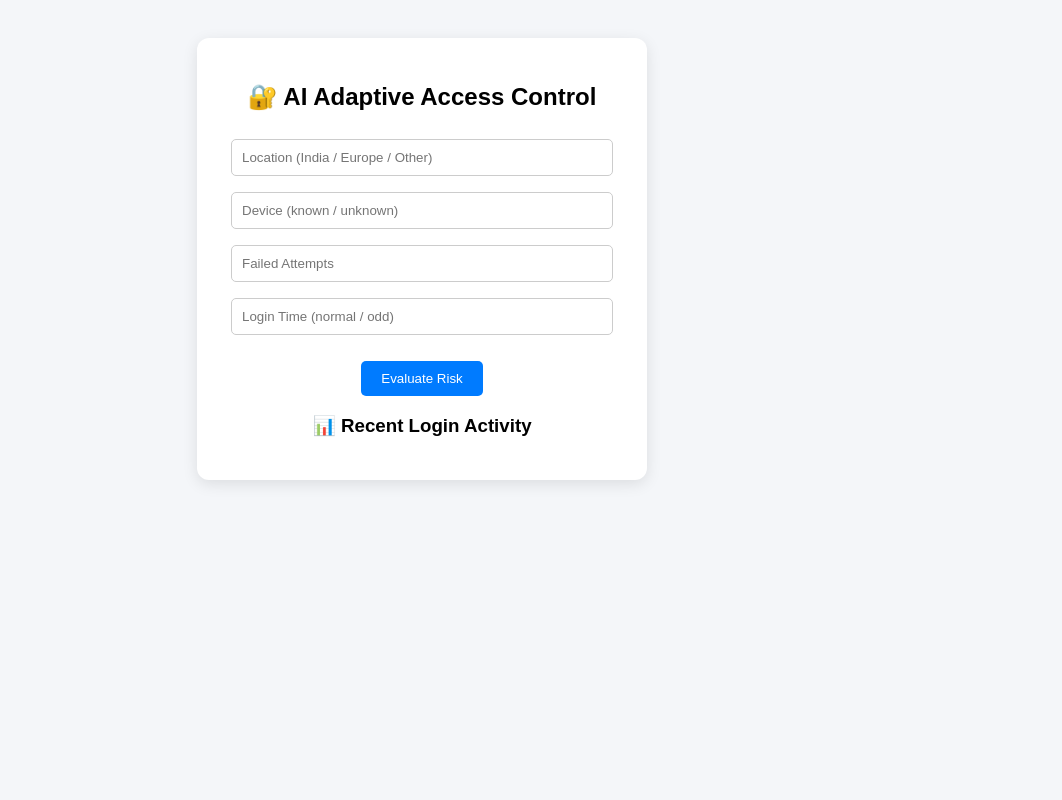
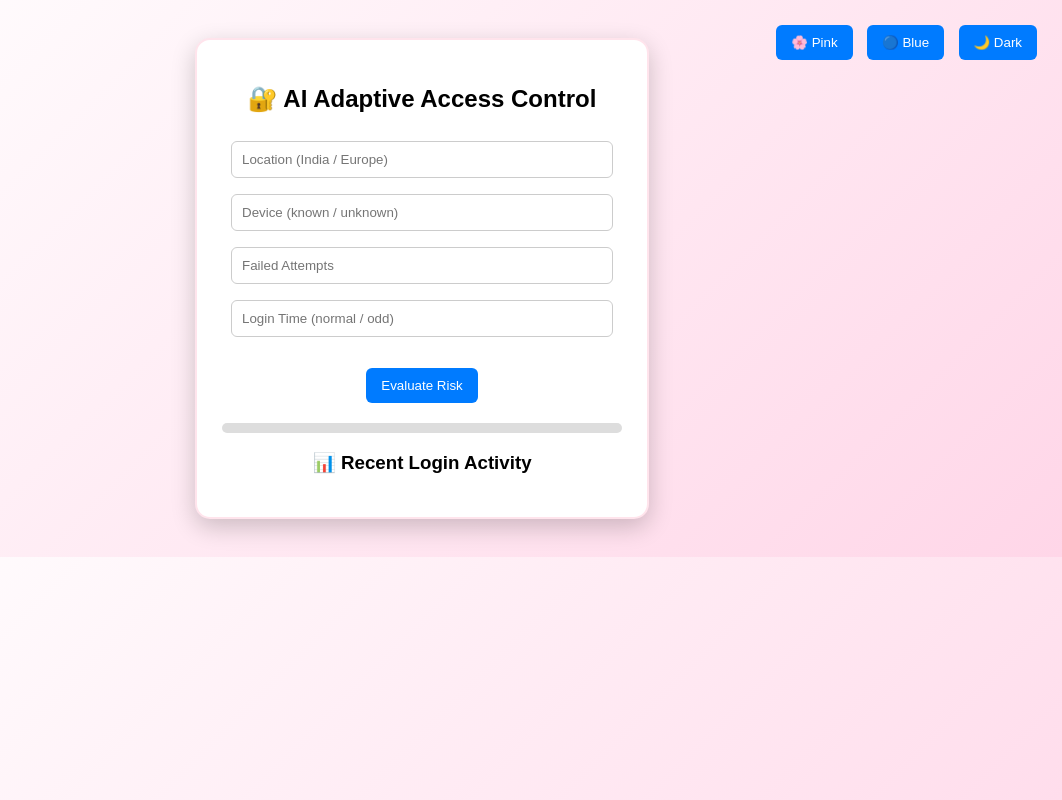
Before and after one commit to sathvikabramhani1/ai_identity_risk_app, a Flask app: page / in a window 1280 px wide. Shown: the whole page, without its empty margins (218-1280 px from the left). Run offline with Flask 3, Linux system fonts and the light colour scheme.

Commit message:
Background change

```diff
--- a/app.py
+++ b/app.py
@@ -2,7 +2,6 @@ from flask import Flask, request, jsonify, render_template
 
 app = Flask(__name__)
 
-# Store last login attempts
 history = []
 
 def calculate_risk(data):
--- a/templates/index.html
+++ b/templates/index.html
@@ -6,34 +6,52 @@
     <style>
         body {
             font-family: Arial;
-            background: #f4f6f9;
+            background: linear-gradient(135deg, #ffffff, #ffd6e8);
             text-align: center;
             padding: 30px;
+            color: black;
+            transition: 0.4s;
+        }
+
+        .pink {
+            background: linear-gradient(135deg, #fff0f5, #ffc0cb);
+        }
+
+        .blue {
+            background: linear-gradient(135deg, #1e3c72, #2a5298);
+            color: white;
+        }
+
+        .dark {
+            background: #121212;
+            color: white;
         }
 
         .card {
             background: white;
             padding: 25px;
-            border-radius: 12px;
+            border-radius: 15px;
             width: 400px;
             margin: auto;
-            box-shadow: 0 4px 15px rgba(0,0,0,0.1);
+            box-shadow: 0 8px 25px rgba(0,0,0,0.2);
+            border: 2px solid #ffe4ec;
         }
 
         input {
             width: 90%;
             padding: 10px;
             margin: 8px 0;
-            border-radius: 5px;
+            border-radius: 6px;
             border: 1px solid #ccc;
         }
 
         button {
-            padding: 10px 20px;
+            padding: 10px 15px;
+            margin: 5px;
             background: #007bff;
             color: white;
             border: none;
-            border-radius: 5px;
+            border-radius: 6px;
             cursor: pointer;
         }
 
@@ -47,6 +65,19 @@
             font-weight: bold;
         }
 
+        .meter {
+            height: 10px;
+            background: #ddd;
+            border-radius: 10px;
+            margin-top: 10px;
+        }
+
+        .meter-fill {
+            height: 100%;
+            border-radius: 10px;
+            width: 0%;
+        }
+
         ul {
             list-style: none;
             padding: 0;
@@ -58,15 +89,27 @@
             padding: 8px;
             border-radius: 6px;
         }
+
+        .theme-buttons {
+            position: absolute;
+            top: 20px;
+            right: 20px;
+        }
     </style>
 </head>
 
 <body>
 
+<div class="theme-buttons">
+    <button onclick="setTheme('pink')">🌸 Pink</button>
+    <button onclick="setTheme('blue')">🔵 Blue</button>
+    <button onclick="setTheme('dark')">🌙 Dark</button>
+</div>
+
 <div class="card">
     <h2>🔐 AI Adaptive Access Control</h2>
 
-    <input id="location" placeholder="Location (India / Europe / Other)">
+    <input id="location" placeholder="Location (India / Europe)">
     <input id="device" placeholder="Device (known / unknown)">
     <input id="failed" type="number" placeholder="Failed Attempts">
     <input id="time" placeholder="Login Time (normal / odd)">
@@ -76,11 +119,21 @@
 
     <div id="result"></div>
 
+    <!-- Risk meter -->
+    <div class="meter">
+        <div id="meterFill" class="meter-fill"></div>
+    </div>
+
     <h3>📊 Recent Login Activity</h3>
     <ul id="history"></ul>
 </div>
 
 <script>
+function setTheme(theme) {
+    document.body.classList.remove("pink", "blue", "dark");
+    document.body.classList.add(theme);
+}
+
 function submitData() {
     fetch("/evaluate", {
         method: "POST",
@@ -96,13 +149,21 @@ function submitData() {
     .then(data => {
         let resultDiv = document.getElementById("result");
 
+        let emoji = data.risk_score > 60 ? "🚨" :
+                    data.risk_score > 30 ? "⚠️" : "✅";
+
         resultDiv.innerHTML =
-            "Risk Score: " + data.risk_score +
+            emoji + " Risk Score: " + data.risk_score +
             "<br>Decision: " + data.decision;
 
         resultDiv.style.color = data.color;
 
-        // Update history UI
+        let meter = document.getElementById("meterFill");
+        meter.style.width = data.risk_score + "%";
+        meter.style.background =
+            data.risk_score > 60 ? "red" :
+            data.risk_score > 30 ? "orange" : "green";
+
         let historyList = document.getElementById("history");
         historyList.innerHTML = "";
 
```
